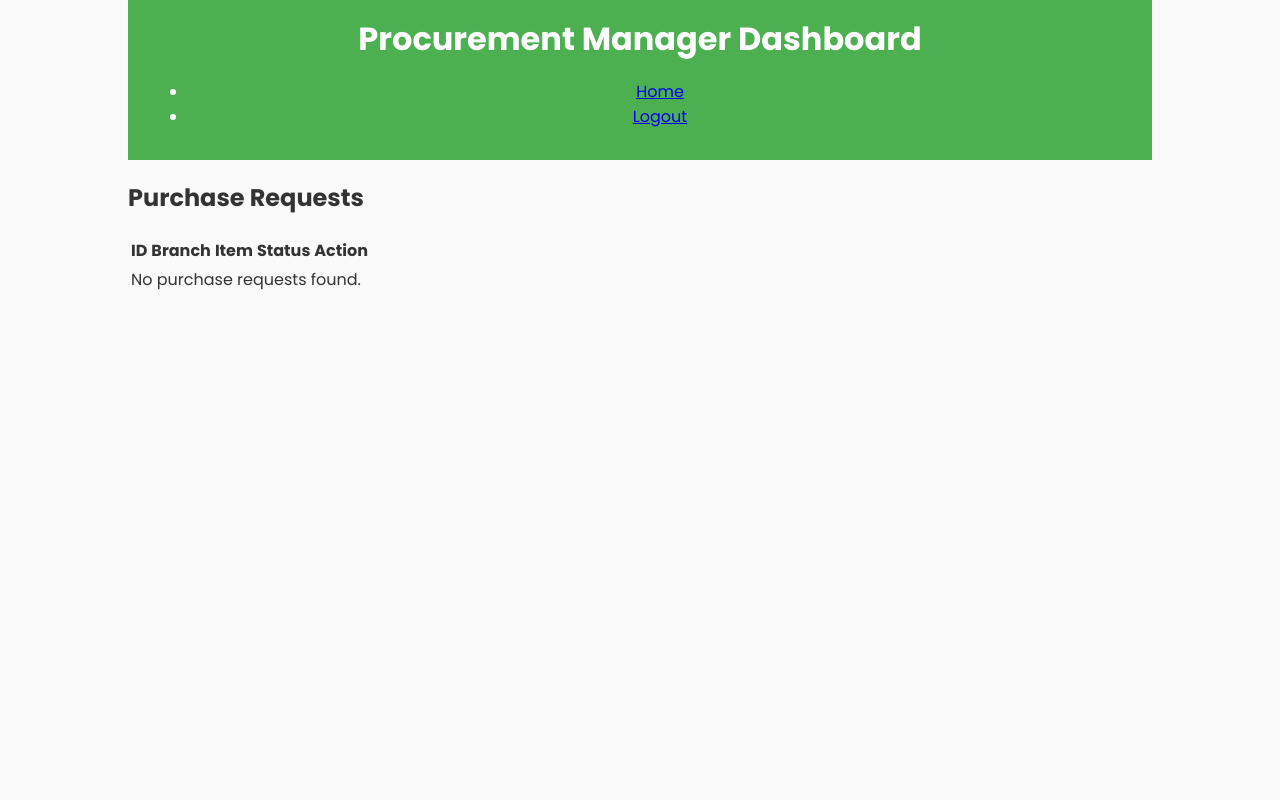
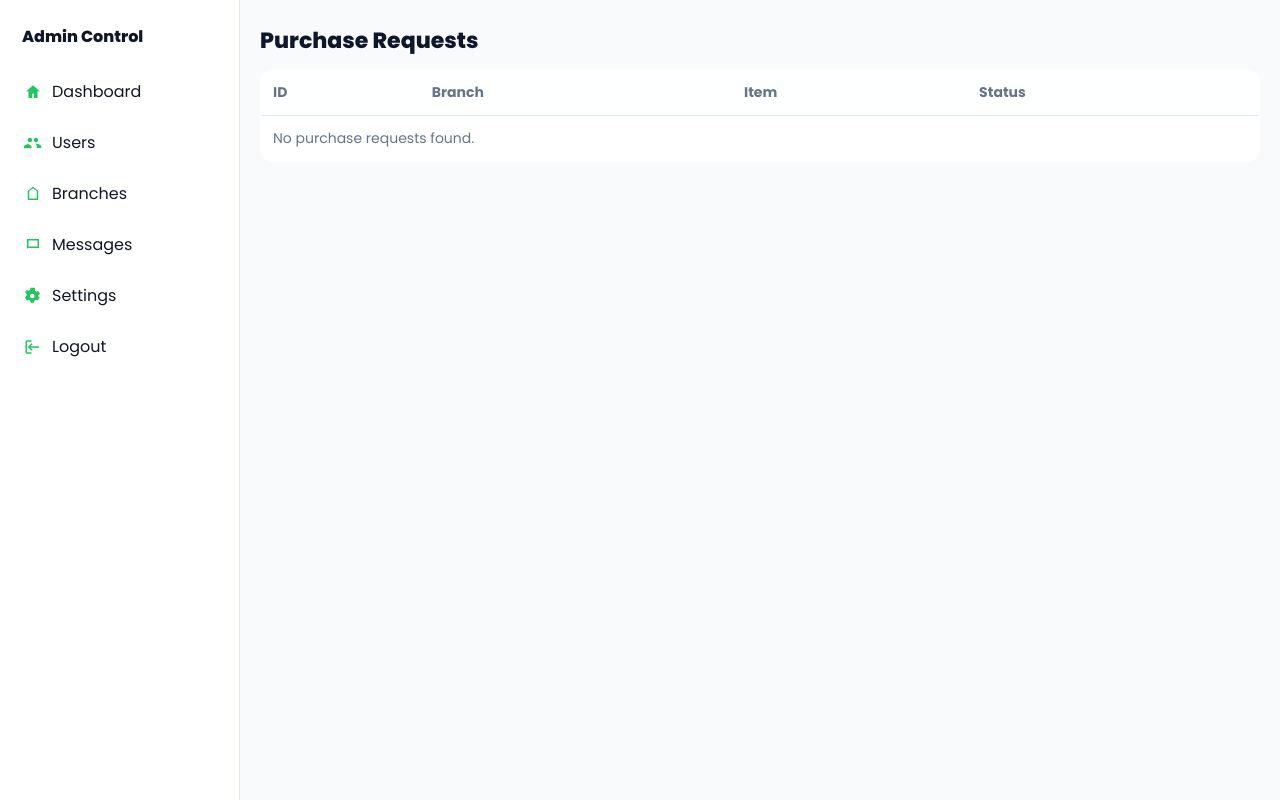
Before and after one commit to bscsBaynosa/procurement-inventory-system, a PHP site: page /templates/dashboard/manager.php in a window 1280 px wide. Run offline with PHP 8.4, Linux system fonts and the light colour scheme; the visitor is signed in with stand-in values (Sample User, id 1).

Commit message:
Nav: unify modules navigation via shared sidebar partial; update Admin, Custodian, Manager templates for consistency

```diff
--- a/templates/dashboard/manager.php
+++ b/templates/dashboard/manager.php
@@ -1,27 +1,38 @@
 <!DOCTYPE html>
-<html lang="en">
+<html lang="en" data-theme="light">
 <head>
     <meta charset="UTF-8">
     <meta name="viewport" content="width=device-width, initial-scale=1.0">
+    <title>Manager • Requests</title>
     <link rel="stylesheet" href="/css/main.css">
     <?php require __DIR__ . '/../layouts/_favicon.php'; ?>
-    <title>Procurement Manager Dashboard</title>
+    <?php require __DIR__ . '/../layouts/_theme.php'; ?>
+    <style>
+        :root{ --bg:#f8fafc; --card:#ffffff; --text:#0f172a; --muted:#64748b; --border:#e2e8f0; --accent:#22c55e; }
+        html[data-theme="dark"]{ --bg:#0b0b0b; --card:#0f172a; --text:#e2e8f0; --muted:#94a3b8; --border:#1f2937; --accent:#22c55e; }
+        body{ margin:0; background:var(--bg); color:var(--text); font-family:'Poppins',system-ui,-apple-system,Segoe UI,Roboto,Arial,sans-serif; }
+        .layout{ display:grid; grid-template-columns: 240px 1fr; min-height:100vh; }
+        .sidebar{ background:#fff; border-right:1px solid var(--border); padding:18px 12px; position:sticky; top:0; height:100vh; }
+        html[data-theme="dark"] .sidebar{ background:#0f172a; }
+        .brand{ display:flex; align-items:center; gap:10px; font-weight:800; padding:6px 10px; }
+        .nav{ margin-top:14px; display:flex; flex-direction:column; gap:6px; }
+        .nav a{ display:flex; align-items:center; gap:10px; padding:10px 12px; color:var(--text); text-decoration:none; border-radius:10px; }
+        .nav a:hover{ background:var(--bg); }
+        .nav a.active{ background: color-mix(in oklab, var(--accent) 10%, transparent); color: var(--text); border:1px solid color-mix(in oklab, var(--accent) 35%, var(--border)); }
+        .nav svg{ width:18px; height:18px; fill: var(--accent); }
+        .content{ padding:18px 20px; }
+        .h1{ font-weight:800; font-size:22px; margin: 6px 0 12px; }
+        table{ width:100%; border-collapse: collapse; background:var(--card); border:1px solid var(--border); border-radius:14px; overflow:hidden; }
+        th, td{ padding:12px; border-bottom:1px solid var(--border); text-align:left; font-size:14px; }
+        th{ color:var(--muted); background:color-mix(in oklab, var(--card) 92%, var(--bg)); }
+        .muted{ color:var(--muted); }
+    </style>
 </head>
 <body>
-    <div class="container">
-        <header>
-            <h1>Procurement Manager Dashboard</h1>
-            <nav>
-                <ul>
-                    <li><a href="/public/index.php">Home</a></li>
-                    <li><a href="/public/logout.php">Logout</a></li>
-                </ul>
-            </nav>
-        </header>
-
-        <main>
-            <section>
-                <h2>Purchase Requests</h2>
+<div class="layout">
+    <?php require __DIR__ . '/../layouts/_sidebar.php'; ?>
+    <main class="content">
+        <div class="h1">Purchase Requests</div>
         <table>
             <thead>
                 <tr>
@@ -29,30 +40,25 @@
                     <th>Branch</th>
                     <th>Item</th>
                     <th>Status</th>
-                            <th>Action</th>
                 </tr>
             </thead>
             <tbody>
                 <?php if (!empty($requests)): ?>
                     <?php foreach ($requests as $request): ?>
                         <tr>
-                                    <td><?= htmlspecialchars($request['request_id'], ENT_QUOTES, 'UTF-8') ?></td>
-                                    <td><?= htmlspecialchars($request['branch_name'] ?? 'N/A', ENT_QUOTES, 'UTF-8') ?></td>
-                                    <td><?= htmlspecialchars($request['item_name'] ?? 'N/A', ENT_QUOTES, 'UTF-8') ?></td>
-                                    <td><?= htmlspecialchars($request['status'], ENT_QUOTES, 'UTF-8') ?></td>
-                                    <td>
-                                        <a href="/manager/requests/<?= htmlspecialchars($request['request_id'], ENT_QUOTES, 'UTF-8') ?>">View</a>
-                                    </td>
+                            <td><?= htmlspecialchars((string)$request['request_id'], ENT_QUOTES, 'UTF-8') ?></td>
+                            <td><?= htmlspecialchars((string)($request['branch_name'] ?? 'N/A'), ENT_QUOTES, 'UTF-8') ?></td>
+                            <td><?= htmlspecialchars((string)($request['item_name'] ?? 'N/A'), ENT_QUOTES, 'UTF-8') ?></td>
+                            <td><?= htmlspecialchars((string)$request['status'], ENT_QUOTES, 'UTF-8') ?></td>
                         </tr>
                     <?php endforeach; ?>
                 <?php else: ?>
                     <tr>
-                                <td colspan="5">No purchase requests found.</td>
+                        <td colspan="4" class="muted">No purchase requests found.</td>
                     </tr>
                 <?php endif; ?>
             </tbody>
         </table>
-            </section>
     </main>
 </div>
 </body>
--- /dev/null
+++ b/templates/layouts/_sidebar.php
@@ -0,0 +1,38 @@
+<?php
+// Shared sidebar navigation for all roles
+if (session_status() !== PHP_SESSION_ACTIVE) { @session_start(); }
+$role = $_SESSION['role'] ?? 'guest';
+$meName = $_SESSION['full_name'] ?? null;
+$path = parse_url($_SERVER['REQUEST_URI'] ?? '/', PHP_URL_PATH) ?: '/';
+
+$brand = 'Dashboard';
+if ($role === 'admin') { $brand = 'Admin Control'; }
+elseif ($role === 'custodian') { $brand = 'Custodian'; }
+elseif ($role === 'procurement_manager') { $brand = 'Manager'; }
+
+function nav_active($href, $path) {
+    if ($href === '/dashboard') {
+        return $path === '/dashboard' ? 'active' : '';
+    }
+    return strpos($path, $href) === 0 ? 'active' : '';
+}
+?>
+<aside class="sidebar">
+    <div class="brand"><?= htmlspecialchars($brand, ENT_QUOTES, 'UTF-8') ?></div>
+    <nav class="nav">
+        <a href="/dashboard" class="<?= nav_active('/dashboard', $path) ?>"><svg viewBox="0 0 24 24"><path d="M12 3l9 8h-3v9h-5v-6H11v6H6v-9H3z"/></svg> Dashboard</a>
+        <?php if ($role === 'admin'): ?>
+            <a href="/admin/users" class="<?= nav_active('/admin/users', $path) ?>"><svg viewBox="0 0 24 24"><path d="M16 11c1.66 0 2.99-1.34 2.99-3S17.66 5 16 5s-3 1.34-3 3 1.34 3 3 3zM8 11c1.66 0 2.99-1.34 2.99-3S9.66 5 8 5 5 6.34 5 8s1.34 3 3 3zm0 2c-2.67 0-8 1.34-8 4v2h10v-2c0-2.66-5.33-4-8-4zm8 0c-.29 0-.62.02-.97.05 1.16.84 1.97 1.96 1.97 3.45v2h6v-2c0-2.66-5.33-4-8-4z"/></svg> Users</a>
+            <a href="/admin/branches" class="<?= nav_active('/admin/branches', $path) ?>"><svg viewBox="0 0 24 24"><path d="M12 2l7 6v12H5V8l7-6zm0 2.2L7 8v10h10V8l-5-3.8z"/></svg> Branches</a>
+            <a href="/admin/messages" class="<?= nav_active('/admin/messages', $path) ?>"><svg viewBox="0 0 24 24"><path d="M4 4h16v12H5.17L4 17.17V4zm2 2v8h12V6H6z"/></svg> Messages</a>
+        <?php elseif ($role === 'custodian'): ?>
+            <!-- Custodian has dashboard plus messages for now -->
+            <a href="/admin/messages" class="<?= nav_active('/admin/messages', $path) ?>"><svg viewBox="0 0 24 24"><path d="M4 4h16v12H5.17L4 17.17V4zm2 2v8h12V6H6z"/></svg> Messages</a>
+        <?php elseif ($role === 'procurement_manager'): ?>
+            <!-- Manager uses /dashboard for requests listing in current router -->
+            <a href="/admin/messages" class="<?= nav_active('/admin/messages', $path) ?>"><svg viewBox="0 0 24 24"><path d="M4 4h16v12H5.17L4 17.17V4zm2 2v8h12V6H6z"/></svg> Messages</a>
+        <?php endif; ?>
+        <a href="/settings" class="<?= nav_active('/settings', $path) ?>"><svg viewBox="0 0 24 24"><path d="M19.14 12.94c.04-.31.06-.63.06-.94s-.02-.63-.06-.94l2.03-1.58a.5.5 0 00.12-.64l-1.92-3.32a.5.5 0 00-.6-.22l-2.39.96a7.03 7.03 0 00-1.63-.94l-.36-2.54A.5.5 0 0013 1h-4a.5.5 0 00-.5.42l-.36 2.54c-.57.22-1.11.52-1.63.94l-2.39-.96a.5.5 0 00-.6.22L1.6 7.02a.5.5 0 00.12.64l2.03 1.58c-.04.31-.06.63-.06.94s.02.63.06.94L1.72 13.7a.5.5 0 00-.12.64l1.92 3.32c.14.24.44.34.7.22l2.39-.96c.52.42 1.06.76 1.63.98l.36 2.52c.04.25.25.44.5.44h4c.25 0 .46-.19.5-.44l.36-2.52c.57-.22 1.11-.56 1.63-.98l2.39.96c.26.12.56.02.7-.22l1.92-3.32a.5.5 0 00-.12-.64l-2.03-1.58zM11 9a3 3 0 110 6 3 3 0 010-6z"/></svg> Settings</a>
+        <a href="/logout"><svg viewBox="0 0 24 24"><path d="M10 17l1.41-1.41L8.83 13H20v-2H8.83l2.58-2.59L10 7l-5 5 5 5zM4 19h6v2H4a2 2 0 01-2-2V5a2 2 0 012-2h6v2H4v14z"/></svg> Logout</a>
+    </nav>
+</aside>
```
Also changed, not shown: templates/dashboard/admin.php (+1 -11 lines), templates/dashboard/custodian.php (+2 -12 lines). Lines whose indentation alone changed are shown as unchanged.
